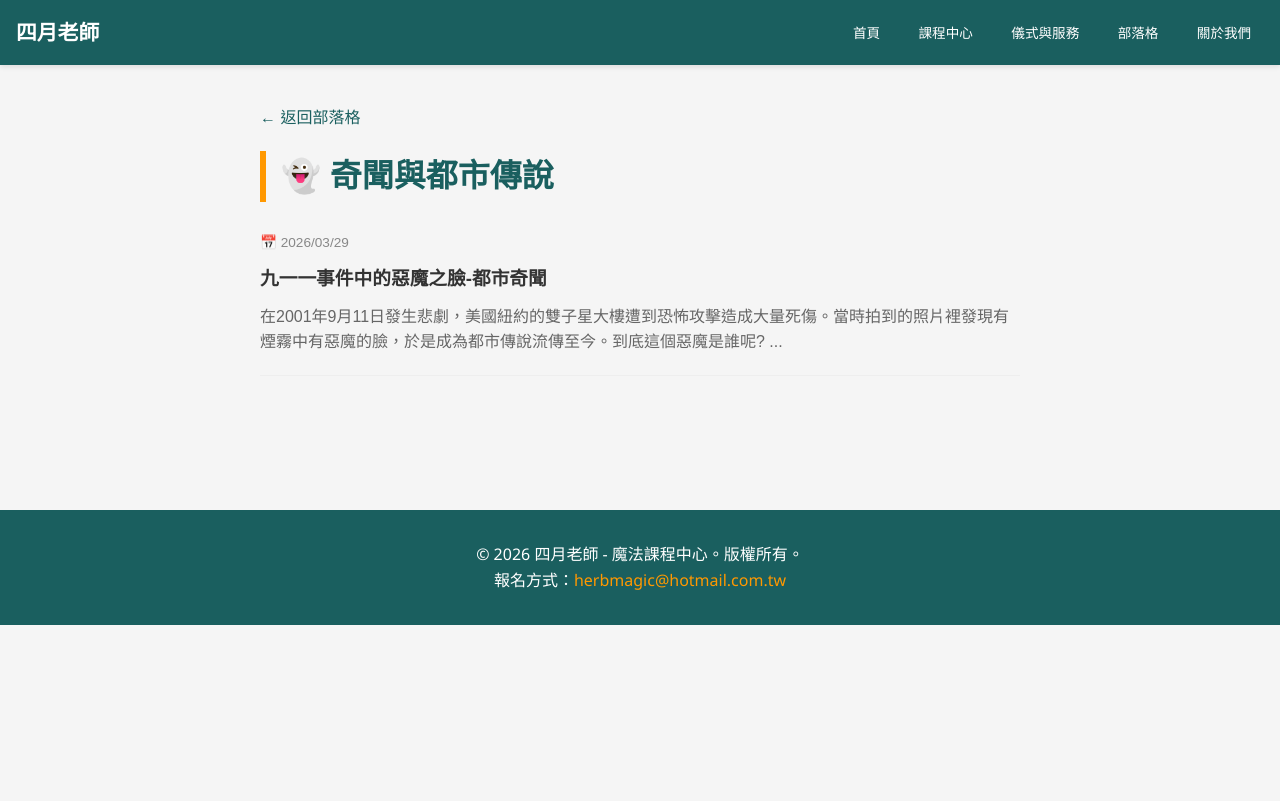
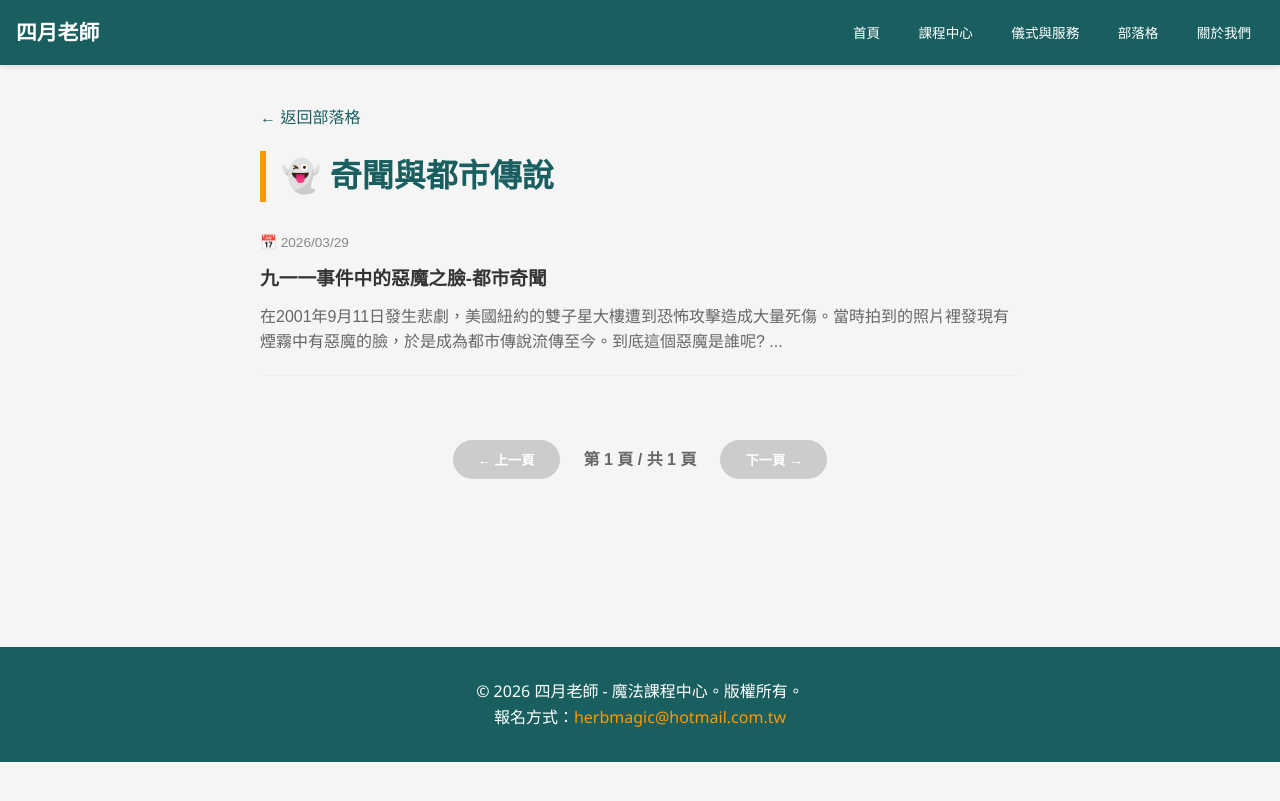
Before and after one commit to light4uliuphone-lang/hoodoo, a Jekyll site: the page built from blog/category/legend.html, in a window 1280 px wide. Shown: the top 801 px of the page. Built offline with Jekyll 4.4.1, drawn with Linux system fonts in a browser that asks for light colours.

Commit message:
Update legend.html

```diff
--- a/blog/category/legend.html
+++ b/blog/category/legend.html
@@ -4,19 +4,134 @@
 permalink: /blog/category/legend.html
 ---
 
+<style>
+    /* 分頁控制區樣式 */
+    .pagination-container {
+        display: flex;
+        justify-content: center;
+        align-items: center;
+        gap: 1.5rem;
+        margin: 4rem 0;
+    }
+
+    .pagination-btn {
+        padding: 10px 25px;
+        background: #1a5f5f;
+        color: white !important;
+        text-decoration: none;
+        border-radius: 25px;
+        cursor: pointer;
+        border: none;
+        font-weight: bold;
+        transition: background 0.3s;
+    }
+
+    .pagination-btn:hover {
+        background: #ff9800;
+    }
+
+    .pagination-btn:disabled {
+        background: #ccc;
+        cursor: not-allowed;
+    }
+
+    /* 初始隱藏所有文章，由 JS 控制顯示 */
+    .category-post-item {
+        display: none;
+        margin-bottom: 30px;
+        padding-bottom: 20px;
+        border-bottom: 1px solid #eee;
+    }
+
+    .category-post-item.is-visible {
+        display: block;
+    }
+</style>
+
 <div style="max-width: 800px; margin: 0 auto; padding: 40px 20px; font-family: sans-serif;">
-    <div style="margin-bottom: 20px;"><a href="/blog/" style="color: #1a5f5f; text-decoration: none;">← 返回部落格</a></div>
+    <div style="margin-bottom: 20px;">
+        <a href="/blog/" style="color: #1a5f5f; text-decoration: none;">← 返回部落格</a>
+    </div>
+
     <h1 style="border-left: 6px solid #ff9800; padding-left: 15px; color: #1a5f5f;">👻 奇聞與都市傳說</h1>
 
-    <div style="margin-top: 30px;">
+    <div id="paginated-list" style="margin-top: 30px;">
         {% for post in site.posts %}
             {% if post.category == "legend" or post.categories contains "legend" %}
-                <article style="margin-bottom: 30px; padding-bottom: 20px; border-bottom: 1px solid #eee;">
+                <article class="category-post-item">
                     <div style="color: #888; font-size: 0.85rem;">📅 {{ post.date | date: "%Y/%m/%d" }}</div>
-                    <h3 style="margin: 10px 0;"><a href="{{ post.url | relative_url }}" style="color: #333; text-decoration: none; font-weight: bold;">{{ post.title }}</a></h3>
+                    <h3 style="margin: 10px 0;">
+                        <a href="{{ post.url | relative_url }}" style="color: #333; text-decoration: none; font-weight: bold;">{{ post.title }}</a>
+                    </h3>
                     <p style="color: #666; line-height: 1.6;">{{ post.excerpt | strip_html | truncate: 100 }}</p>
                 </article>
             {% endif %}
         {% endfor %}
     </div>
+
+    <div class="pagination-container">
+        <button id="prev-btn" class="pagination-btn">← 上一頁</button>
+        <span id="page-indicator" style="color: #666; font-weight: bold;">第 1 頁</span>
+        <button id="next-btn" class="pagination-btn">下一頁 →</button>
+    </div>
 </div>
+
+<script>
+    document.addEventListener('DOMContentLoaded', function() {
+        // 每頁顯示 20 篇，與 _config.yml 的 paginate 設定同步
+        const itemsPerPage = 20;
+        let currentPage = 1;
+        const items = document.querySelectorAll('#paginated-list .category-post-item');
+        const totalPages = Math.ceil(items.length / itemsPerPage);
+
+        const prevBtn = document.getElementById('prev-btn');
+        const nextBtn = document.getElementById('next-btn');
+        const pageIndicator = document.getElementById('page-indicator');
+
+        function showPage(page) {
+            const start = (page - 1) * itemsPerPage;
+            const end = start + itemsPerPage;
+
+            items.forEach((item, index) => {
+                if (index >= start && index < end) {
+                    item.classList.add('is-visible');
+                } else {
+                    item.classList.remove('is-visible');
+                }
+            });
+
+            // 更新 UI 狀態與當前頁碼
+            pageIndicator.innerText = `第 ${page} 頁 / 共 ${totalPages} 頁`;
+            prevBtn.disabled = (page === 1);
+            nextBtn.disabled = (page === totalPages || totalPages === 0);
+
+            // 換頁時自動捲動回頁面頂端
+            if(page !== 1) {
+                window.scrollTo({ top: 0, behavior: 'smooth' });
+            }
+        }
+
+        prevBtn.addEventListener('click', () => {
+            if (currentPage > 1) {
+                currentPage--;
+                showPage(currentPage);
+            }
+        });
+
+        nextBtn.addEventListener('click', () => {
+            if (currentPage < totalPages) {
+                currentPage++;
+                showPage(currentPage);
+            }
+        });
+
+        // 初始化頁面顯示
+        if (items.length > 0) {
+            showPage(currentPage);
+        } else {
+            // 若無文章則顯示友好提示並隱藏導覽
+            document.getElementById('paginated-list').innerHTML = '<p style="text-align:center; color:#999;">目前尚無相關奇聞內容</p>';
+            document.querySelector('.pagination-container').style.display = 'none';
+        }
+    });
+</script>
```
